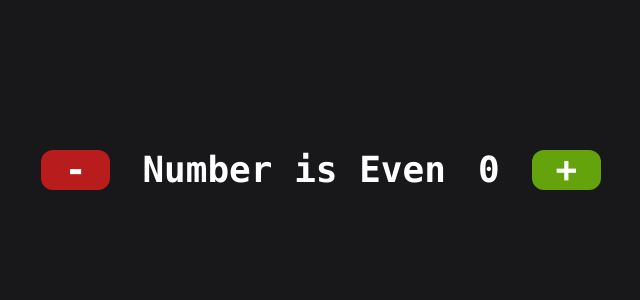
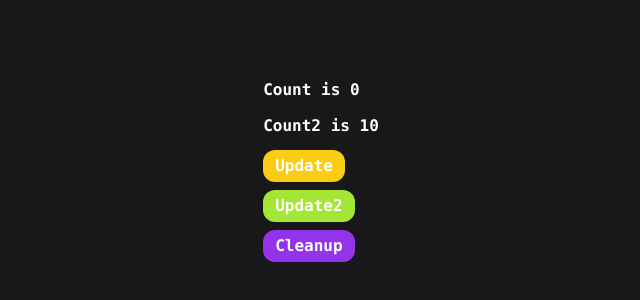
Before and after one commit to ExploitEngineer/React, a React (Vite) app: page / in a window 1280 px wide. Shown: the part 230-530 px from the top of the page, without its empty margins (319-959 px from the left). Built offline with nearby package versions, Linux system fonts and the light colour scheme.

Commit message:
minor changes in app.jsx

```diff
--- a/src/App.jsx
+++ b/src/App.jsx
@@ -1,17 +1,18 @@
-import React from 'react'
-import LearnComponent from './components/LearnComponent'
-import LearnJsx from './components/LearnJsx'
-import LearnProps from './components/LearnProps'
-import LearnEvent from './components/LearnEvent'
-import LearnLiftingStateUp from './components/LearnLiftingStateUp'
-import LearnState from './components/LearnState'
-import CounterApp from './components/CounterApp'
-import LearnConditionalRendering from './components/LearnConditionalRendering'
-import Leranmap from './components/LearnMap'
-import LearnInlineCss from './components/LearnInlineCss'
-import LearnForm from './components/LearnForm'
-import UseState from './components/Hooks/UseState'
-import TodoApplication from './components/Todo_Application/Maintodo'
+import React, { useState } from 'react';
+import LearnComponent from './components/LearnComponent';
+import LearnJsx from './components/LearnJsx';
+import LearnProps from './components/LearnProps';
+import LearnEvent from './components/LearnEvent';
+import LearnLiftingStateUp from './components/LearnLiftingStateUp';
+import LearnState from './components/LearnState';
+import CounterApp from './components/CounterApp';
+import LearnConditionalRendering from './components/LearnConditionalRendering';
+import Leranmap from './components/LearnMap';
+import LearnInlineCss from './components/LearnInlineCss';
+import LearnForm from './components/LearnForm';
+import UseState from './components/Hooks/UseState';
+import TodoApplication from './components/Todo_Application/Maintodo';
+import UseEffect from './components/Hooks/UseEffect';
 
 const App = () => {
 
@@ -19,6 +20,8 @@ const App = () => {
     const getData = (data) => {
         console.log(data);
     }
+
+    const [isVisible, setVisible] = useState(true);
 
     return (
         <>
@@ -35,8 +38,10 @@ const App = () => {
                     {/* <Leranmap /> */}
                     {/* <LearnInlineCss /> */}
                     {/* <LearnForm /> */}
-                    <UseState />
+                    {/* <UseState /> */}
                     {/* <TodoApplication /> */}
+                    {isVisible ? <UseEffect /> : <></>}
+                    <button className='text-white font-semibold font-mono px-3 py-1 rounded-xl bg-purple-600' onClick={() => setVisible(!isVisible)}>Cleanup</button>
                 </div>
             </div>
         </>
```
